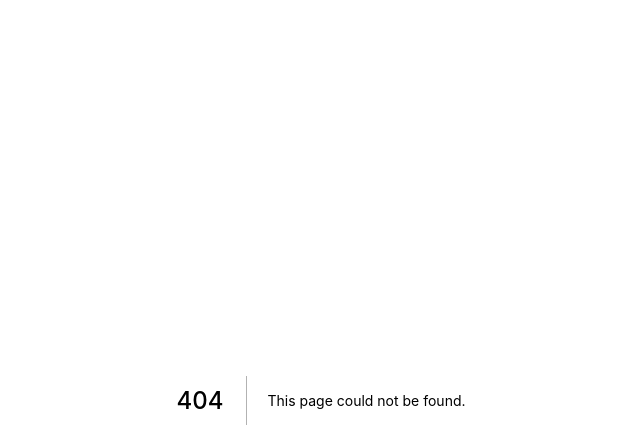
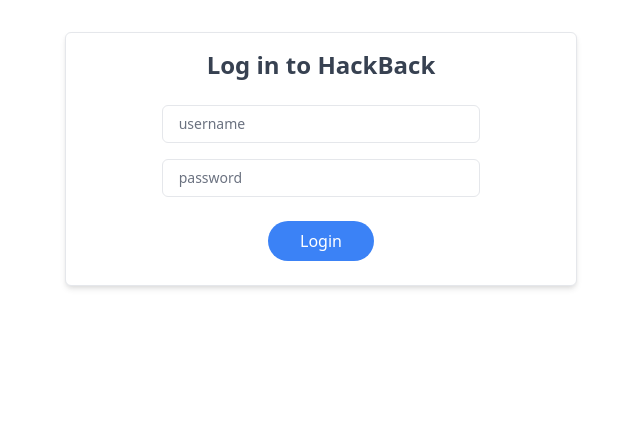
Before and after one commit to adityarathod/hackback, a Next.js app: page /auth in a window 1280 px wide. Before the commit this address had no page. Shown: the top 448 px of the page, without its empty margins (319-959 px from the left). Built offline with nearby package versions, Linux system fonts and the light colour scheme; no server answers.

Commit message:
Build out Auth flow and Home page with application status

```diff
--- /dev/null
+++ b/components/application-status.tsx
@@ -0,0 +1,32 @@
+import { FC, useEffect, useState } from 'react'
+import useAuth from '../hooks/useAuth'
+import firebase from '../services/firebase'
+
+const ApplicationStatus: FC = () => {
+  const [appStatus, setAppStatus] = useState('...')
+  const { user } = useAuth()
+  useEffect(() => {
+    if (!user) return
+    firebase
+      .firestore()
+      .collection('applications')
+      .doc(user.uid)
+      .get()
+      .then(snapshot => {
+        if (!snapshot.exists) setAppStatus('not started')
+      })
+  }, [user])
+  if (!user) return null
+  return (
+    <div className='p-4 max-w-3xl mx-auto my-2 rounded-md bg-white shadow-md border border-gray-200'>
+      <div className='flex flex-row my-2 items-center justify-between'>
+        <span className='text-lg font-medium text-gray-800'>Application Status</span>
+        <span className='text-lg font-medium text-white uppercase p-2 bg-gray-700'>
+          {appStatus}
+        </span>
+      </div>
+    </div>
+  )
+}
+
+export default ApplicationStatus
--- /dev/null
+++ b/components/navbar.tsx
@@ -0,0 +1,30 @@
+import { FC } from 'react'
+import { useRouter } from 'next/router'
+import config from '../hackback.config'
+import useAuth from '../hooks/useAuth'
+import firebase from '../services/firebase'
+
+const Navbar: FC = () => {
+  const { user } = useAuth()
+  const router = useRouter()
+  const signOut = async () => {
+    firebase.auth().signOut()
+    router.push('/auth')
+  }
+  return (
+    <div className='w-full shadow-md flex flex-row items-center bg-gray-800 text-white'>
+      <div className='title font-bold tracking-tight text-xl hover:bg-gray-900 cursor-pointer h-full py-4 px-4'>
+        {config.eventName}
+      </div>
+      <div className='spacer flex-1'></div>
+      <div className='p-4'>
+        <span>{user && user.email}</span>
+        <button className='ml-2 text-blue-400' onClick={() => signOut()}>
+          Sign out
+        </button>
+      </div>
+    </div>
+  )
+}
+
+export default Navbar
--- /dev/null
+++ b/pages/auth.tsx
@@ -0,0 +1,59 @@
+import { FC, useEffect, useState } from 'react'
+import Head from 'next/head'
+import { useRouter } from 'next/router'
+import firebase from '../services/firebase'
+import useAuth from '../hooks/useAuth'
+import FullscreenLoader from '../components/fullscreen-loader'
+
+const Auth: FC = () => {
+  const { isAuth, authInitialized } = useAuth()
+  const router = useRouter()
+  const [username, setUsername] = useState('')
+  const [password, setPassword] = useState('')
+  useEffect(() => {
+    if (isAuth) {
+      if (router.query.to) router.replace(router.query.to as string)
+      else router.replace('/home')
+    }
+  }, [isAuth])
+  const login = () => firebase.auth().signInWithEmailAndPassword(username, password)
+  const authForm = (
+    <main className='px-4'>
+      <div className='min-w-lg max-w-lg p-4 bg-white border border-gray-200 shadow-md rounded-md mx-auto mt-8'>
+        <h1 className='text-center font-bold text-2xl text-gray-700'>Log in to HackBack</h1>
+        <div className='pt-4 pb-2 flex flex-col items-center'>
+          <input
+            type='email'
+            placeholder='username'
+            value={username}
+            onChange={e => setUsername(e.target.value)}
+            className='my-2 w-2/3 focus:border-light-blue-500 focus:ring-1 focus:ring-light-blue-500 focus:outline-none text-sm text-gray-800 placeholder-gray-500 border border-gray-200 rounded-md py-2 px-4'
+          />
+          <input
+            type='password'
+            placeholder='password'
+            value={password}
+            onChange={e => setPassword(e.target.value)}
+            className='my-2 w-2/3 focus:border-light-blue-500 focus:ring-1 focus:ring-light-blue-500 focus:outline-none text-sm text-gray-800 placeholder-gray-500 border border-gray-200 rounded-md py-2 px-4'
+          />
+          <button
+            className='mt-4 py-2 px-8 bg-blue-500 hover:bg-blue-600 text-white rounded-full'
+            onClick={login}>
+            Login
+          </button>
+        </div>
+      </div>
+    </main>
+  )
+
+  return (
+    <div>
+      <Head>
+        <title>HackBack: Authenticate</title>
+      </Head>
+      {!authInitialized || isAuth ? <FullscreenLoader /> : authForm}
+    </div>
+  )
+}
+
+export default Auth
--- /dev/null
+++ b/pages/home.tsx
@@ -0,0 +1,18 @@
+import { FC } from 'react'
+import ApplicationStatus from '../components/application-status'
+import FullscreenLoader from '../components/fullscreen-loader'
+import Navbar from '../components/navbar'
+import useAuth from '../hooks/useAuth'
+
+const Home: FC = () => {
+  const { authInitialized, isAuth, isAdmin } = useAuth()
+  if (!authInitialized) return <FullscreenLoader />
+  return (
+    <div>
+      <Navbar />
+      {!isAdmin && <ApplicationStatus />}
+    </div>
+  )
+}
+
+export default Home
--- a/pages/index.tsx
+++ b/pages/index.tsx
@@ -1,9 +1,15 @@
 import { FC } from 'react'
+import Link from 'next/link'
 
 const Index: FC = () => {
   return (
     <div className='text-center py-4'>
       <h1 className='text-4xl text-gray-700 font-bold'>HackBack</h1>
+      <div className='py-4'>
+        <Link href='/auth'>
+          <a className='text-blue-500'>Auth Test</a>
+        </Link>
+      </div>
     </div>
   )
 }
```
